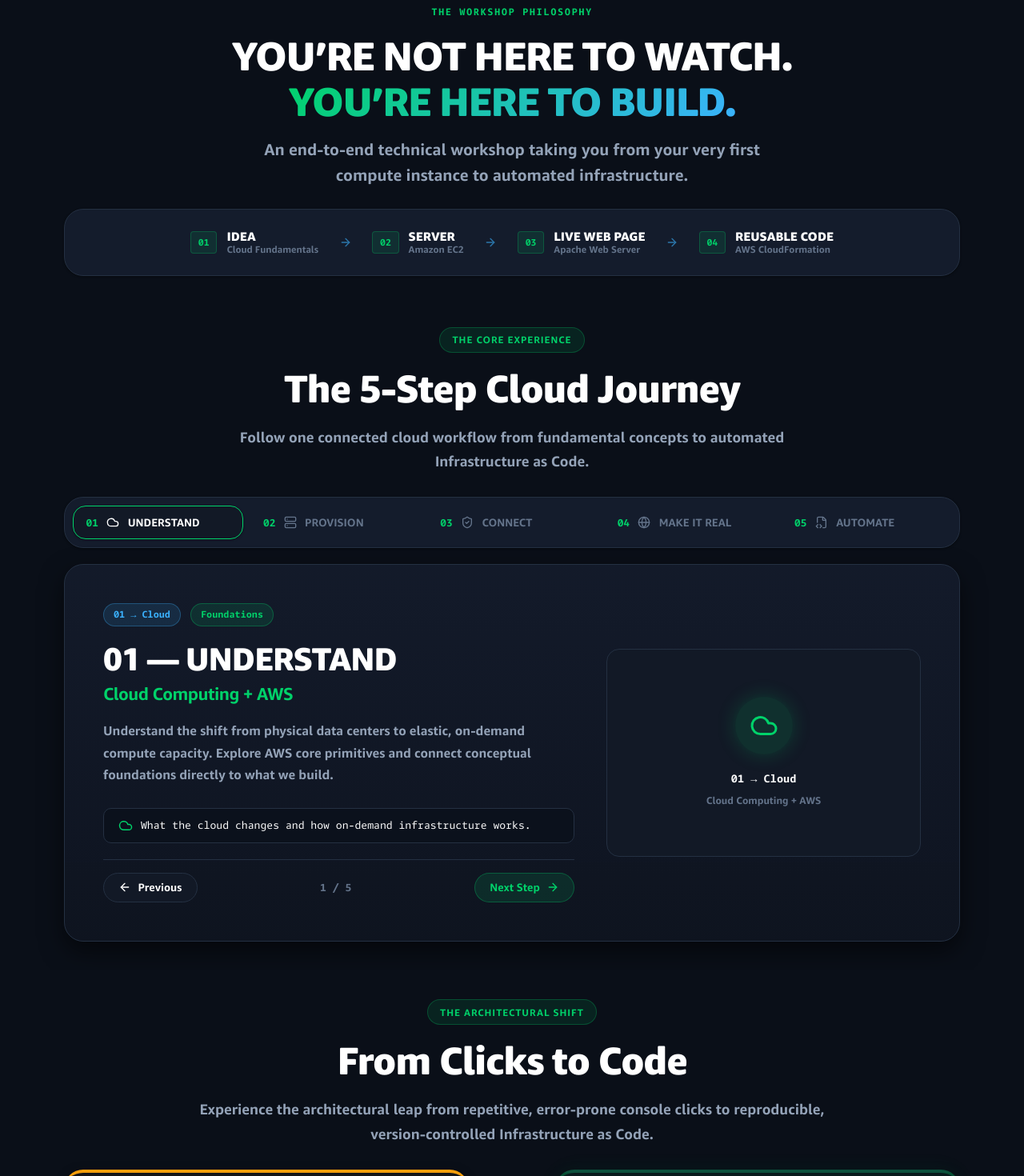
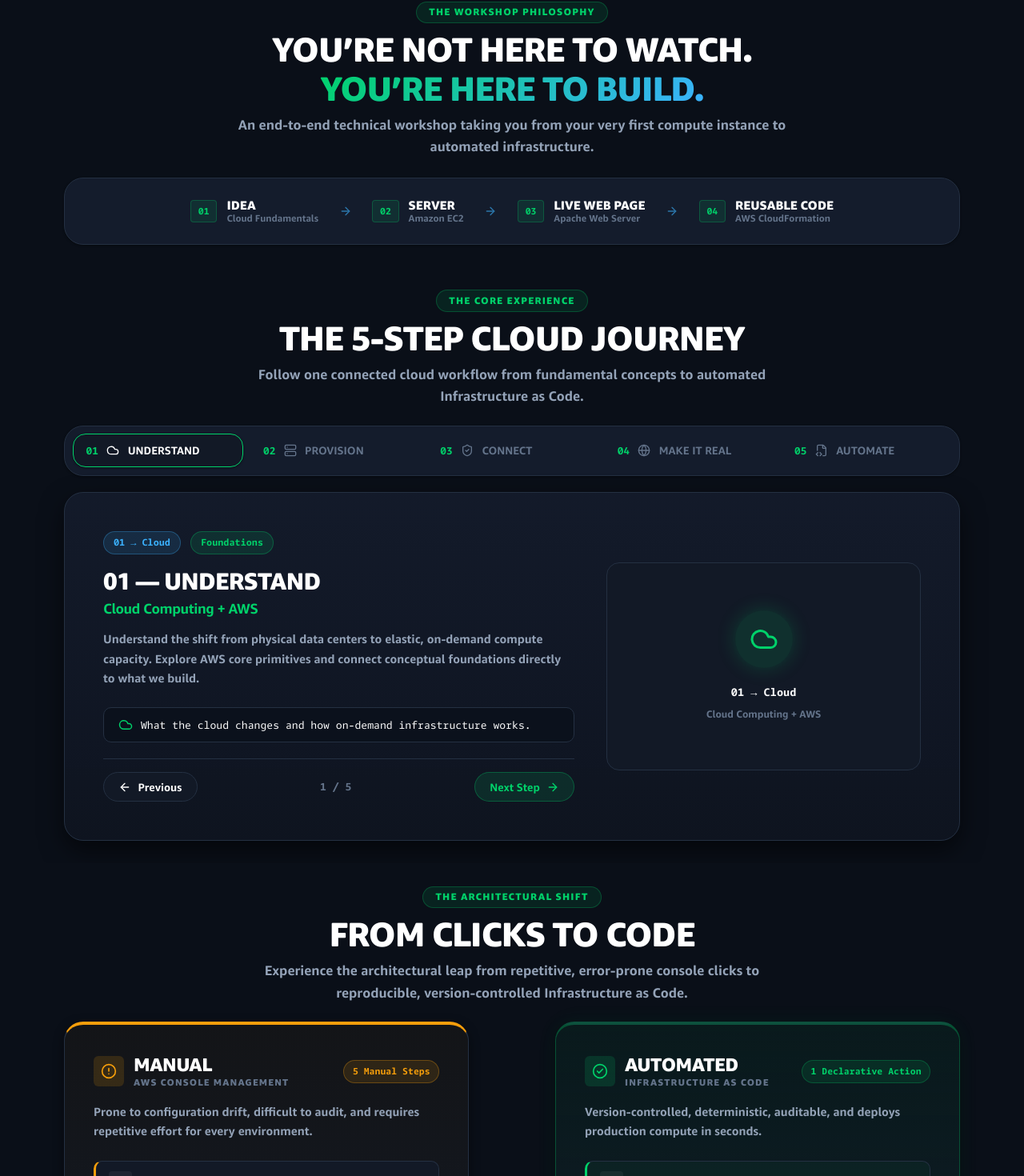
Before and after one commit to Mohammed-Khumar/aws-clicks-to-code-workshop, a React (Vite) app: page / in a window 1280 px wide. Shown: the part 734-2204 px from the top of the page at 80% size. Built offline with nearby package versions, Linux system fonts and the light colour scheme.

Commit message:
style: standardize global typography to Amazon Ember and align layout grid

```diff
--- a/src/styles/components.css
+++ b/src/styles/components.css
@@ -167,6 +167,7 @@
   display: inline-flex;
   align-items: center;
   gap: 0.4rem;
+  font-family: var(--font-heading);
   font-size: 0.75rem;
   font-weight: 800;
   letter-spacing: 0.1em;
@@ -182,8 +183,10 @@
   display: inline-flex;
   align-items: center;
   gap: 0.45rem;
+  font-family: var(--font-heading);
   font-size: 0.75rem;
   font-weight: 700;
+  letter-spacing: 0.04em;
   color: var(--text-secondary);
   background: var(--bg-card);
   border: 1px solid var(--border-color);
@@ -206,25 +209,28 @@
 }
 
 .hero-h1 {
+  font-family: var(--font-heading);
   font-size: clamp(2.4rem, 4.8vw, 3.8rem);
-  font-weight: 900;
-  line-height: 1.08;
-  letter-spacing: -0.03em;
+  font-weight: 800;
+  line-height: 1.1;
+  letter-spacing: -0.025em;
   margin-bottom: var(--space-md);
 }
 
 .hero-topic {
+  font-family: var(--font-heading);
   font-size: clamp(1.1rem, 1.8vw, 1.35rem);
-  font-weight: 600;
+  font-weight: 700;
   color: var(--aws-blue);
   line-height: 1.4;
   margin-bottom: var(--space-sm);
 }
 
 .hero-tagline {
-  font-size: clamp(1rem, 1.4vw, 1.15rem);
+  font-family: var(--font-primary);
+  font-size: clamp(0.95rem, 1.4vw, 1.05rem);
   color: var(--text-secondary);
-  line-height: 1.6;
+  line-height: 1.65;
   margin-bottom: var(--space-xl);
 }
 
@@ -507,22 +513,31 @@
 }
 
 .editorial-label {
-  display: inline-block;
-  font-family: var(--font-mono);
-  font-size: 0.76rem;
-  font-weight: 800;
-  letter-spacing: 0.12em;
+  display: inline-flex;
+  align-items: center;
+  gap: 0.5rem;
+  padding: 0.35rem 0.95rem;
+  font-family: var(--font-heading);
+  font-size: 0.75rem;
+  font-weight: 800;
+  letter-spacing: 0.1em;
   text-transform: uppercase;
-  color: var(--aws-green);
-  margin-bottom: var(--space-md);
+  line-height: 1.2;
+  color: var(--aws-green);
+  background: var(--badge-bg);
+  border: 1px solid var(--badge-border);
+  border-radius: var(--radius-full);
+  margin-bottom: var(--space-sm);
 }
 
 .hook-headline {
-  font-size: clamp(1.75rem, 3.9vw, 3.6rem);
-  font-weight: 900;
+  font-family: var(--font-heading);
+  font-size: clamp(1.85rem, 3.8vw, 2.65rem);
+  font-weight: 800;
   line-height: 1.15;
-  letter-spacing: -0.03em;
-  margin-bottom: var(--space-md);
+  letter-spacing: -0.025em;
+  margin-bottom: var(--space-sm);
+  text-transform: uppercase;
 }
 
 .hook-line-nowrap {
@@ -537,11 +552,13 @@
 }
 
 .hook-subtext {
-  font-size: clamp(1.05rem, 1.6vw, 1.25rem);
+  font-family: var(--font-primary);
+  font-size: clamp(0.95rem, 1.4vw, 1.05rem);
+  font-weight: 400;
   color: var(--text-secondary);
-  line-height: 1.6;
-  max-width: 640px;
-  margin: 0 auto clamp(1.25rem, 2vw, 1.75rem);
+  line-height: 1.65;
+  max-width: 720px;
+  margin: 0 auto clamp(1rem, 2vw, 1.5rem);
 }
 
 .hook-narrative-track {
@@ -697,24 +714,28 @@
 }
 
 .journey-stage-title {
-  font-size: clamp(1.75rem, 3.5vw, 2.5rem);
-  font-weight: 900;
+  font-family: var(--font-heading);
+  font-size: clamp(1.4rem, 2.5vw, 1.85rem);
+  font-weight: 800;
   color: var(--text-primary);
-  margin-bottom: 0.5rem;
+  line-height: 1.2;
+  margin-bottom: 0.4rem;
 }
 
 .journey-stage-subtitle {
-  font-size: clamp(1.1rem, 1.8vw, 1.35rem);
-  font-weight: 600;
-  color: var(--aws-green);
-  margin-bottom: 1.25rem;
+  font-family: var(--font-heading);
+  font-size: clamp(0.95rem, 1.4vw, 1.1rem);
+  font-weight: 700;
+  color: var(--aws-green);
+  margin-bottom: 1rem;
 }
 
 .journey-stage-desc {
-  font-size: 1rem;
+  font-family: var(--font-primary);
+  font-size: 0.92rem;
   color: var(--text-secondary);
-  line-height: 1.7;
-  margin-bottom: 1.75rem;
+  line-height: 1.65;
+  margin-bottom: 1.5rem;
 }
 
 .journey-flow-chip {
@@ -925,14 +946,20 @@
 }
 
 .comp-panel-subtitle {
-  font-size: 0.76rem;
+  font-family: var(--font-heading);
+  font-size: 0.72rem;
+  font-weight: 800;
+  letter-spacing: 0.1em;
+  text-transform: uppercase;
   color: var(--text-muted);
   display: block;
 }
 
 .comp-title {
-  font-size: 1.5rem;
-  font-weight: 800;
+  font-family: var(--font-heading);
+  font-size: 1.45rem;
+  font-weight: 800;
+  letter-spacing: -0.02em;
   color: var(--text-primary);
   line-height: 1.15;
 }
@@ -958,9 +985,10 @@
 }
 
 .comp-desc {
-  font-size: 0.88rem;
+  font-family: var(--font-primary);
+  font-size: 0.92rem;
   color: var(--text-secondary);
-  line-height: 1.6;
+  line-height: 1.65;
   margin-bottom: 1.5rem;
 }
 
@@ -1009,14 +1037,18 @@
 
 .comp-step-text strong {
   display: block;
-  font-size: 0.88rem;
+  font-family: var(--font-heading);
+  font-size: 0.92rem;
+  font-weight: 700;
   color: var(--text-primary);
   margin-bottom: 0.15rem;
 }
 
 .comp-step-text span {
-  font-size: 0.78rem;
+  font-family: var(--font-primary);
+  font-size: 0.82rem;
   color: var(--text-muted);
+  line-height: 1.5;
 }
 
 .comp-shift-arrow {
@@ -1536,33 +1568,38 @@
   display: inline-flex;
   align-items: center;
   gap: 0.4rem;
-  font-family: var(--font-mono);
-  font-size: 0.72rem;
-  font-weight: 800;
-  letter-spacing: 0.08em;
+  font-family: var(--font-heading);
+  font-size: 0.75rem;
+  font-weight: 800;
+  letter-spacing: 0.1em;
   text-transform: uppercase;
   color: var(--aws-green);
   background: var(--badge-bg);
   border: 1px solid var(--badge-border);
-  padding: 0.25rem 0.75rem;
+  padding: 0.35rem 0.85rem;
   border-radius: var(--radius-full);
   margin-bottom: 0.65rem;
 }
 
 .speaker-display-name {
   font-family: var(--font-heading);
-  font-size: clamp(2.2rem, 4vw, 3.2rem);
-  font-weight: 900;
-  letter-spacing: -0.03em;
+  font-size: clamp(2rem, 3.8vw, 2.75rem);
+  font-weight: 800;
+  letter-spacing: -0.025em;
   color: var(--text-primary);
-  line-height: 1.08;
+  line-height: 1.12;
+  margin-bottom: 0.75rem;
 }
 
 .speaker-narrative-bio {
   display: flex;
   flex-direction: column;
   gap: 0.85rem;
-  margin-bottom: 1.75rem;
+  margin-bottom: 1.5rem;
+  font-family: var(--font-primary);
+  font-size: 0.92rem;
+  color: var(--text-secondary);
+  line-height: 1.65;
 }
 
 .bio-paragraph {
@@ -1617,6 +1654,7 @@
    -------------------------------------------------------------------------- */
 .checklist-console-section {
   position: relative;
+  padding-bottom: clamp(0.75rem, 1.5vw, 1rem);
 }
 
 .readiness-console-board {
@@ -1806,16 +1844,19 @@
 }
 
 .gate-title {
-  font-size: 1rem;
-  font-weight: 800;
+  font-family: var(--font-heading);
+  font-size: 1.05rem;
+  font-weight: 800;
+  letter-spacing: -0.015em;
   color: var(--text-primary);
   margin-bottom: 0.25rem;
 }
 
 .gate-instruction {
-  font-size: 0.82rem;
+  font-family: var(--font-primary);
+  font-size: 0.88rem;
   color: var(--text-secondary);
-  line-height: 1.5;
+  line-height: 1.55;
 }
 
 .gate-action-strip {
@@ -1860,6 +1901,7 @@
    -------------------------------------------------------------------------- */
 .launch-pass-section {
   position: relative;
+  padding-top: clamp(0.75rem, 1.5vw, 1rem);
 }
 
 .launch-pass-container {
@@ -1868,7 +1910,7 @@
   border-radius: var(--radius-xl);
   overflow: hidden;
   box-shadow: var(--shadow-lg), 0 0 35px rgba(0, 210, 106, 0.08);
-  max-width: 960px;
+  max-width: 1060px;
   margin: 0 auto;
 }
 
@@ -1920,32 +1962,42 @@
 }
 
 .pass-eyebrow-tag {
-  font-family: var(--font-mono);
-  font-size: 0.8rem;
-  font-weight: 800;
-  letter-spacing: 0.12em;
-  color: var(--aws-green);
-  display: block;
-  margin-bottom: 0.5rem;
+  display: inline-flex;
+  align-items: center;
+  justify-content: center;
+  padding: 0.35rem 0.95rem;
+  font-family: var(--font-heading);
+  font-size: 0.75rem;
+  font-weight: 800;
+  letter-spacing: 0.1em;
+  text-transform: uppercase;
+  line-height: 1.2;
+  color: var(--aws-green);
+  background: var(--badge-bg);
+  border: 1px solid var(--badge-border);
+  border-radius: var(--radius-full);
+  margin-bottom: var(--space-sm);
 }
 
 .pass-headline {
   font-family: var(--font-heading);
-  font-size: clamp(2.4rem, 5.5vw, 4rem);
-  font-weight: 900;
-  letter-spacing: -0.03em;
+  font-size: clamp(1.85rem, 3.8vw, 2.65rem);
+  font-weight: 800;
+  letter-spacing: -0.025em;
   color: var(--text-primary);
-  line-height: 1.08;
-  margin-bottom: 0.5rem;
+  line-height: 1.15;
+  text-transform: uppercase;
+  margin-bottom: var(--space-sm);
 }
 
 .pass-subheading {
-  font-size: clamp(1rem, 1.8vw, 1.2rem);
+  font-family: var(--font-primary);
+  font-size: clamp(0.95rem, 1.4vw, 1.05rem);
   color: var(--aws-blue);
   font-weight: 600;
-  max-width: 680px;
-  margin: 0 auto 2rem;
-  line-height: 1.5;
+  max-width: 720px;
+  margin: 0 auto 1.5rem;
+  line-height: 1.65;
 }
 
 .pass-coordinates-strip {
--- a/src/styles/index.css
+++ b/src/styles/index.css
@@ -58,6 +58,14 @@
 @font-face {
   font-family: 'Amazon Ember';
   src: url('/fonts/AmazonEmberDisplay_Bd.ttf') format('truetype');
+  font-weight: 600;
+  font-style: normal;
+  font-display: swap;
+}
+
+@font-face {
+  font-family: 'Amazon Ember';
+  src: url('/fonts/AmazonEmberDisplay_Bd.ttf') format('truetype');
   font-weight: 700;
   font-style: normal;
   font-display: swap;
@@ -68,6 +76,14 @@
   src: url('/fonts/AmazonEmberDisplay_BdIt.ttf') format('truetype');
   font-weight: 700;
   font-style: italic;
+  font-display: swap;
+}
+
+@font-face {
+  font-family: 'Amazon Ember';
+  src: url('/fonts/AmazonEmberDisplay_He.ttf') format('truetype');
+  font-weight: 800;
+  font-style: normal;
   font-display: swap;
 }
 
@@ -140,6 +156,14 @@
 @font-face {
   font-family: 'Amazon Ember Display';
   src: url('/fonts/AmazonEmberDisplay_Bd.ttf') format('truetype');
+  font-weight: 600;
+  font-style: normal;
+  font-display: swap;
+}
+
+@font-face {
+  font-family: 'Amazon Ember Display';
+  src: url('/fonts/AmazonEmberDisplay_Bd.ttf') format('truetype');
   font-weight: 700;
   font-style: normal;
   font-display: swap;
@@ -150,6 +174,14 @@
   src: url('/fonts/AmazonEmberDisplay_BdIt.ttf') format('truetype');
   font-weight: 700;
   font-style: italic;
+  font-display: swap;
+}
+
+@font-face {
+  font-family: 'Amazon Ember Display';
+  src: url('/fonts/AmazonEmberDisplay_He.ttf') format('truetype');
+  font-weight: 800;
+  font-style: normal;
   font-display: swap;
 }
 
@@ -293,6 +325,7 @@
   box-sizing: border-box;
   margin: 0;
   padding: 0;
+  font-family: inherit;
 }
 
 html {
@@ -360,19 +393,21 @@
 }
 
 /* ==========================================================================
-   TYPOGRAPHY
+   TYPOGRAPHY STANDARDS
    ========================================================================== */
 
 h1, h2, h3, h4, h5, h6 {
   font-family: var(--font-heading);
   color: var(--text-primary);
   letter-spacing: -0.025em;
-  font-weight: 700;
-  line-height: 1.2;
+  font-weight: 800;
+  line-height: 1.18;
 }
 
 p {
   color: var(--text-secondary);
+  font-family: var(--font-primary);
+  line-height: 1.65;
 }
 
 a {
@@ -400,14 +435,14 @@
 
 .section-wrapper {
   position: relative;
-  padding: clamp(1.5rem, 3vw, 2.25rem) 0;
+  padding: clamp(1.25rem, 2.5vw, 1.75rem) 0;
   overflow: hidden;
 }
 
 .section-header {
   text-align: center;
   max-width: 800px;
-  margin: 0 auto clamp(1.25rem, 2.5vw, 1.85rem);
+  margin: 0 auto clamp(1rem, 2vw, 1.35rem);
 }
 
 .section-badge {
@@ -415,28 +450,38 @@
   align-items: center;
   gap: 0.5rem;
   padding: 0.35rem 0.95rem;
+  font-family: var(--font-heading);
   font-size: 0.75rem;
-  font-weight: 700;
-  letter-spacing: 0.08em;
+  font-weight: 800;
+  letter-spacing: 0.1em;
   text-transform: uppercase;
+  line-height: 1.2;
   color: var(--aws-green);
   background: var(--badge-bg);
   border: 1px solid var(--badge-border);
   border-radius: var(--radius-full);
-  margin-bottom: var(--space-md);
+  margin-bottom: var(--space-sm);
 }
 
 .section-title {
-  font-size: clamp(2rem, 4vw, 3rem);
+  font-family: var(--font-heading);
+  font-size: clamp(1.85rem, 3.8vw, 2.65rem);
   font-weight: 800;
   color: var(--text-primary);
-  margin-bottom: var(--space-md);
+  line-height: 1.15;
+  letter-spacing: -0.025em;
+  margin-bottom: var(--space-sm);
+  text-transform: uppercase;
 }
 
 .section-description {
-  font-size: clamp(1rem, 1.5vw, 1.125rem);
+  font-family: var(--font-primary);
+  font-size: clamp(0.95rem, 1.4vw, 1.05rem);
+  font-weight: 400;
   color: var(--text-secondary);
-  line-height: 1.7;
+  line-height: 1.65;
+  max-width: 720px;
+  margin: 0 auto;
 }
 
 /* Highlights */
--- a/src/styles/variables.css
+++ b/src/styles/variables.css
@@ -13,11 +13,11 @@
   --aws-orange: #ff9900;
 
   /* Typography Stacks: Official Amazon Ember Font Family */
-  --font-family-base: 'Amazon Ember', 'Amazon Ember Display', 'AmazonEmberDisplay_Rg', sans-serif;
-  --font-heading: 'Amazon Ember', 'Amazon Ember Display', 'AmazonEmberDisplay_Bd', 'AmazonEmberDisplay_He', sans-serif;
-  --font-primary: 'Amazon Ember', 'Amazon Ember Display', 'AmazonEmberDisplay_Rg', 'AmazonEmberDisplay_Md', sans-serif;
-  --font-mono: 'Amazon Ember Mono', 'Amazon Ember Duospace', 'AmazonEmberMono_Rg', monospace;
-  --font-duospace: 'Amazon Ember Duospace', 'Amazon Ember Duospace Bold', monospace;
+  --font-family-base: 'Amazon Ember', -apple-system, BlinkMacSystemFont, 'Segoe UI', Roboto, sans-serif;
+  --font-heading: 'Amazon Ember', 'Amazon Ember Display', -apple-system, BlinkMacSystemFont, 'Segoe UI', Roboto, sans-serif;
+  --font-primary: 'Amazon Ember', -apple-system, BlinkMacSystemFont, 'Segoe UI', Roboto, sans-serif;
+  --font-mono: 'Amazon Ember Mono', 'Amazon Ember Duospace', monospace;
+  --font-duospace: 'Amazon Ember Duospace', monospace;
 
   /* Spacing Scale */
   --space-2xs: 0.125rem;
```
